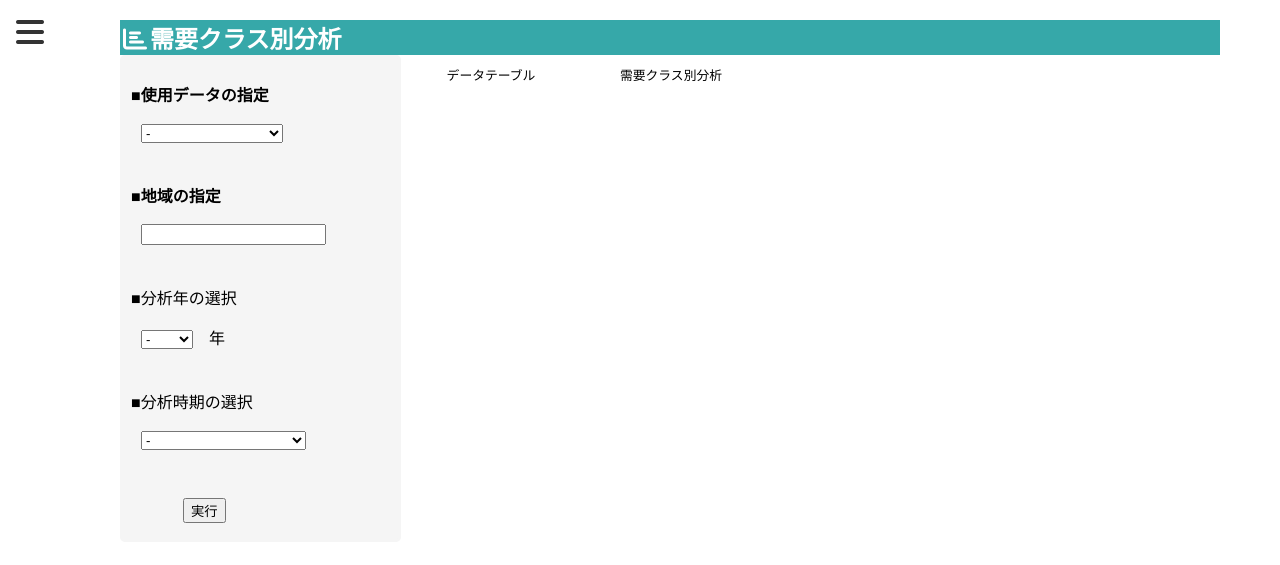
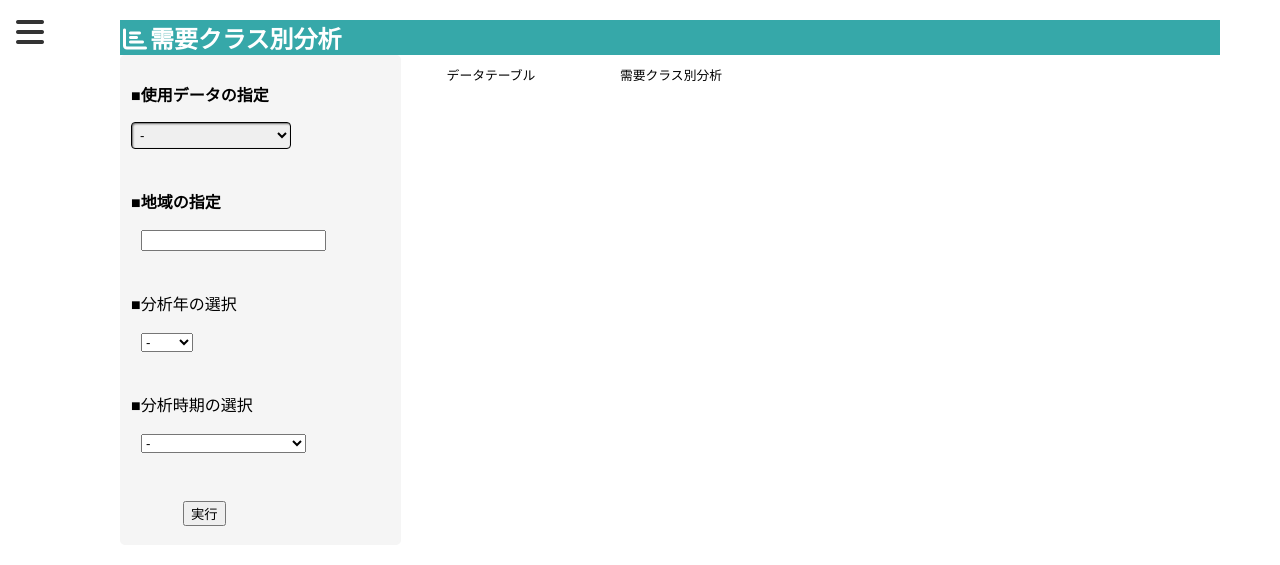
Before and after one commit to yuta-natori/HEMS_energy, a Django app: page /jyuyou_class in a window 1280 px wide. Shown: the part 60-625 px from the top of the page. Run offline with Django 3.2, Linux system fonts and the light colour scheme; some libraries are stand-ins or nearby versions.

Commit message:
基本統計量、需要クラス画面変更

```diff
--- a/app/static/css/jyuyou_class.css
+++ b/app/static/css/jyuyou_class.css
@@ -165,8 +165,13 @@
 	padding: .5em;
 }
 
-.db_select_data {
-	margin-left: 10px;
+.db_select_data select[name="data"]{
+	border-radius: .3em;
+	padding: 0.3em;
+	transition: 0.3s;
+	border: 1px solid;
+	box-shadow: 1px 1px 2px 0 #696969 inset ;
+	width: 160px;
 }
 
 .chiiki {
--- a/app/static/css/toukei_keisan.css
+++ b/app/static/css/toukei_keisan.css
@@ -156,7 +156,6 @@
 	float: left;
 	width: 17%;
 	border: solid 3px #F5F5F5;
-	border-radius: .3em;
 	background: #F5F5F5;
 }
 
--- a/app/templates/app/jyuyou_class.html
+++ b/app/templates/app/jyuyou_class.html
@@ -146,7 +146,7 @@
 							<option value="2028">2028</option>
 							<option value="2029">2029</option>
 							<option value="2030">2030</option>
-							</select>　年
+							</select>
 						</p>
 					</div>
 
```
